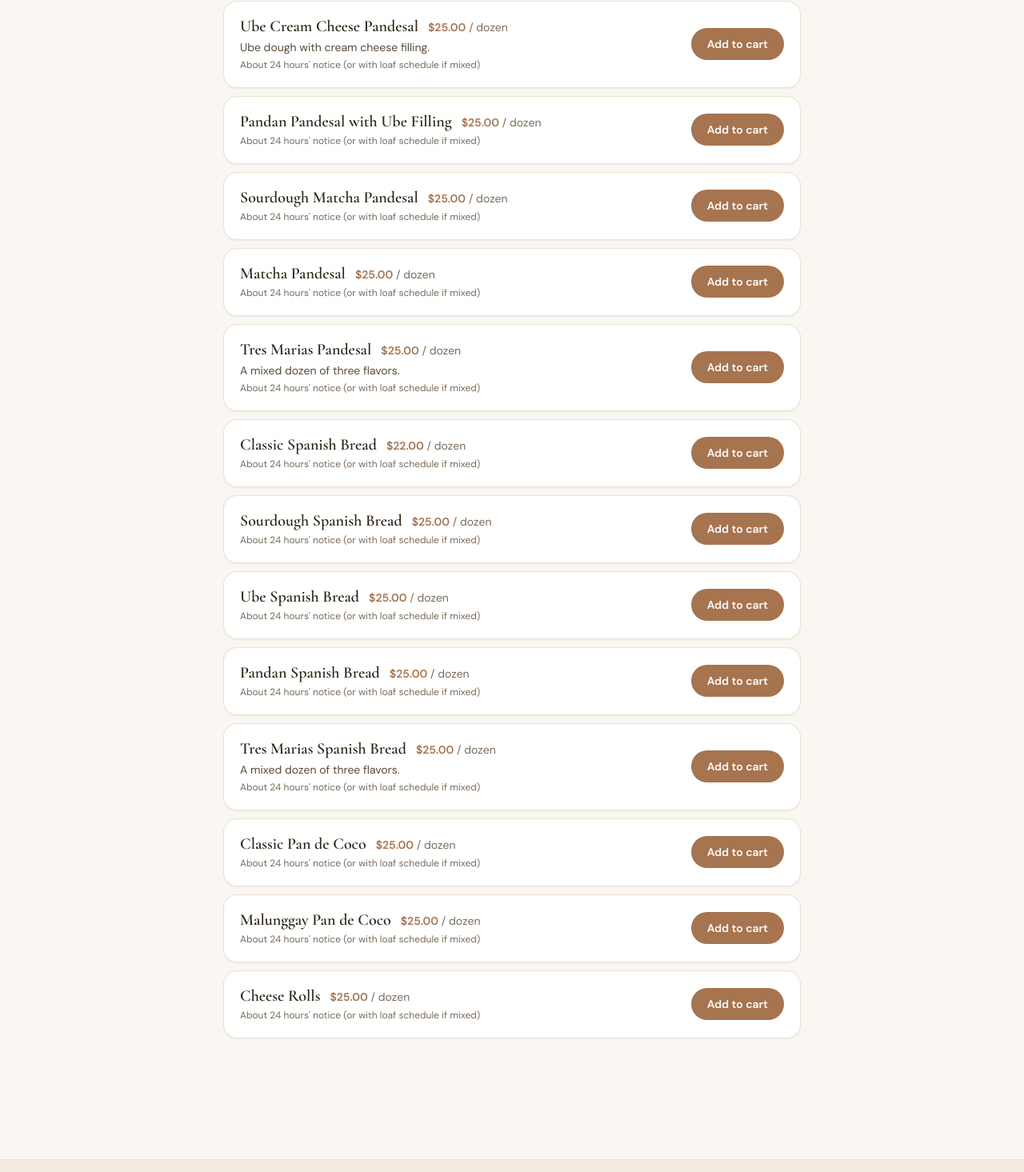
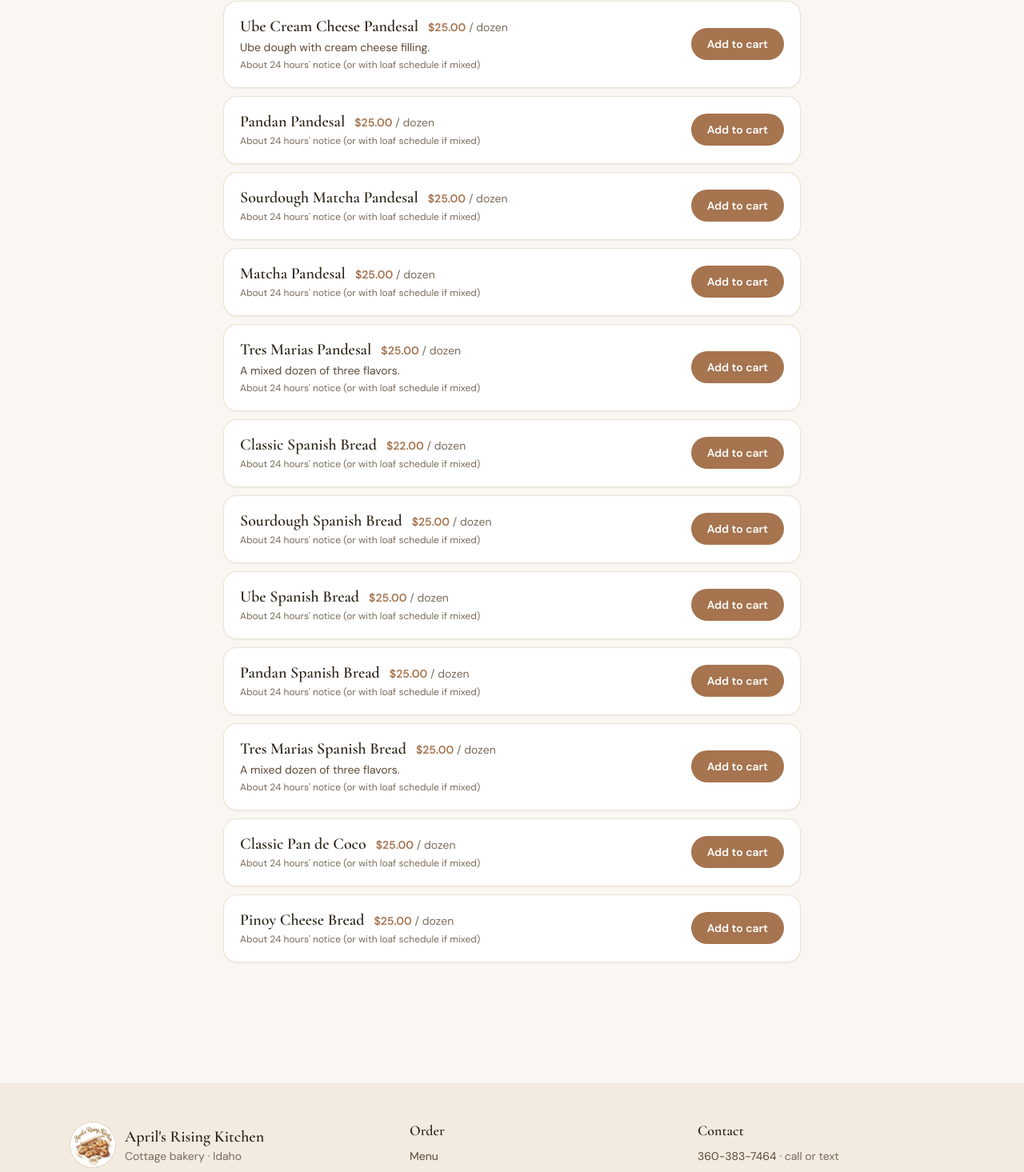
Before and after one commit to zulu350/Aprils-Rising-Kitchen, a Next.js app: page /menu in a window 1280 px wide. Shown: the part 2449-3914 px from the top of the page at 80% size. Built offline with nearby package versions, Linux system fonts and the light colour scheme.

Commit message:
Rename two rolls and hide Malunggay Pan de Coco.

```diff
--- a/src/data/menu.ts
+++ b/src/data/menu.ts
@@ -186,7 +186,7 @@
   },
   {
     id: "pandan-ube-pandesal",
-    name: "Pandan Pandesal with Ube Filling",
+    name: "Pandan Pandesal",
     category: "rolls",
     unitLabel: "dozen",
     priceCents: 2500,
@@ -287,11 +287,11 @@
     unitLabel: "dozen",
     priceCents: 2500,
     leadTimeHours: 24,
-    available: true,
+    available: false,
   },
   {
     id: "cheese-rolls",
-    name: "Cheese Rolls",
+    name: "Pinoy Cheese Bread",
     category: "rolls",
     unitLabel: "dozen",
     priceCents: 2500,
```
Also changed, not shown: 1 other file (tests, documents, lock files or other folders).
